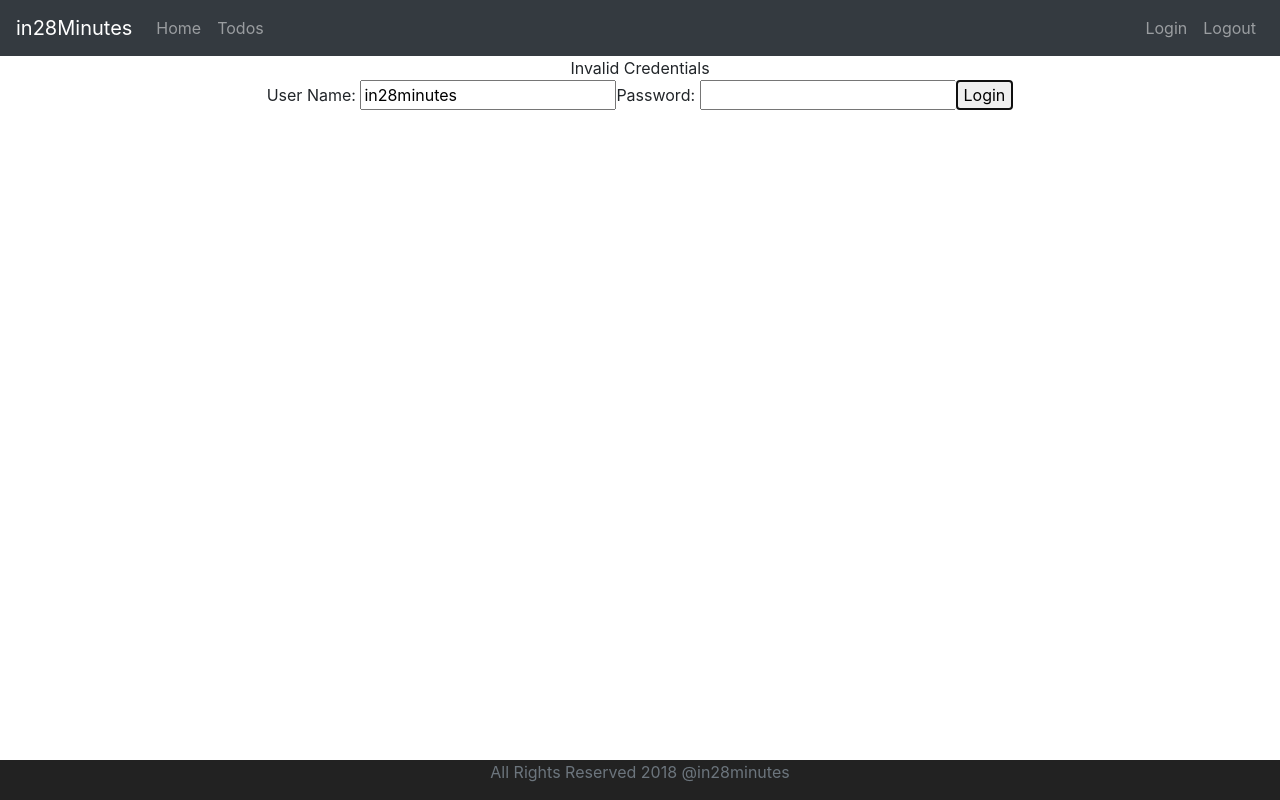
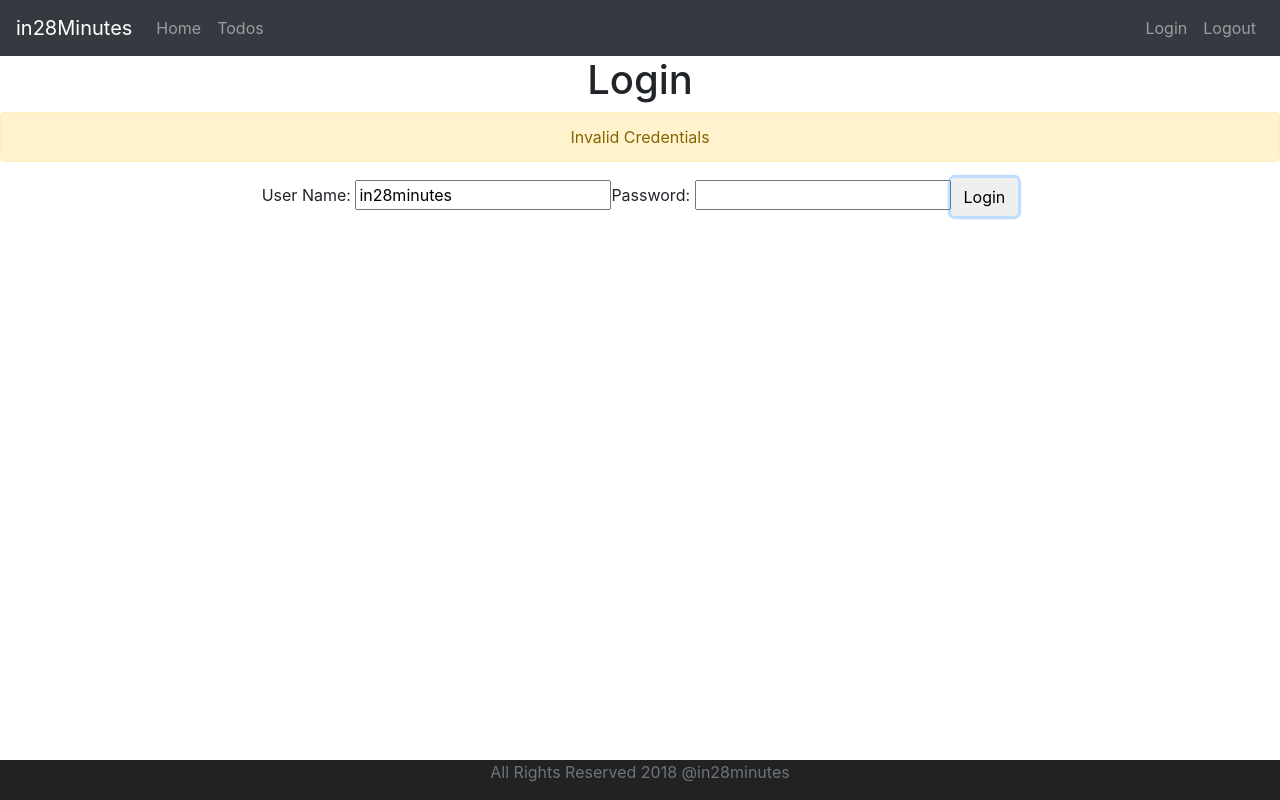
Before and after one commit to davigre/SpringBootAndReactCourse, a React (Create React App) app in the folder my-app/: page / in a window 1280 px wide. Both pictures are taken after a click on the button "Login". Built offline with nearby package versions, Linux system fonts and the light colour scheme.

Commit message:
50 - Styling Components

```diff
--- a/my-app/src/components/todo/TodoApp.jsx
+++ b/my-app/src/components/todo/TodoApp.jsx
@@ -81,7 +81,7 @@
         return (
 
             <>
-                <h1>You are loged out</h1>
+                <h1>You are logged out</h1>
                 <div className='container'>
                     Thank You for using out application
                 </div>
@@ -114,16 +114,16 @@
 
             <>
             <div><h1>List Todos</h1></div>
-            <table>
+            <div className='container'>
+                <table className='table'>
                     <thead>
-                    <tr><th>Id</th><th>Description</th><th>Is completed</th><th>target Date</th></tr>
+                        <tr><th>Description</th><th>Is completed</th><th>Target Date</th></tr>
                     </thead>
                     <tbody>
                         {
                             this.state.todos.map(
                                 todo =>
                                     <tr key={todo.id}>
-                                    <td>{todo.id}</td>
                                         <td>{todo.description}</td>
                                         <td>{todo.done.toString()}</td>
                                         <td>{todo.targetDate.toString()}</td>
@@ -132,6 +132,7 @@
                         }
                     </tbody>
                 </table>
+            </div>
             </>
 
         )
@@ -143,7 +144,16 @@
 
     render() {
 
-        return <div>Welcome {this.props.params.name}, You can manage your todos <Link to="/todos">here</Link></div>
+        return (
+
+            <>
+                <h1>Welcome!</h1>
+                <div className='container'>
+                    Welcome '{this.props.params.name}', You can manage your todos <Link to="/todos">here</Link>
+                </div>
+            </>
+
+        )
 
     }
 
@@ -197,13 +207,18 @@
     render() {
         return (
             <>
+                <h1>Login</h1>
+                <div className='container'>
+
+                </div>
+
                 {/* <ShowInvalidCredentials hasLoginFailed={this.state.hasLoginFailed} /> */}
                 {/* <ShowLoginSuccessMsg showLoginSuccessMsg={this.state.showSuccesfullMsg} /> */}
-                {this.state.hasLoginFailed && <div>Invalid Credentials</div>}
-                {this.state.showSuccesfullMsg && <div>Successful Login</div>}
+                {this.state.hasLoginFailed && <div className='alert alert-warning'>Invalid Credentials</div>}
+                {this.state.showSuccesfullMsg && <div>Login Successful</div>}
                 User Name: <input type="text" name="username" value={this.state.username} onChange={this.handleChange} />
                 Password: <input type="password" name="password" value={this.state.password} onChange={this.handleChange} />
-                <button onClick={this.loginClicked}>Login</button>
+                <button className='btn' onClick={this.loginClicked}>Login</button>
             </>
         )
     }
```
Lines whose indentation alone changed are shown as unchanged.
